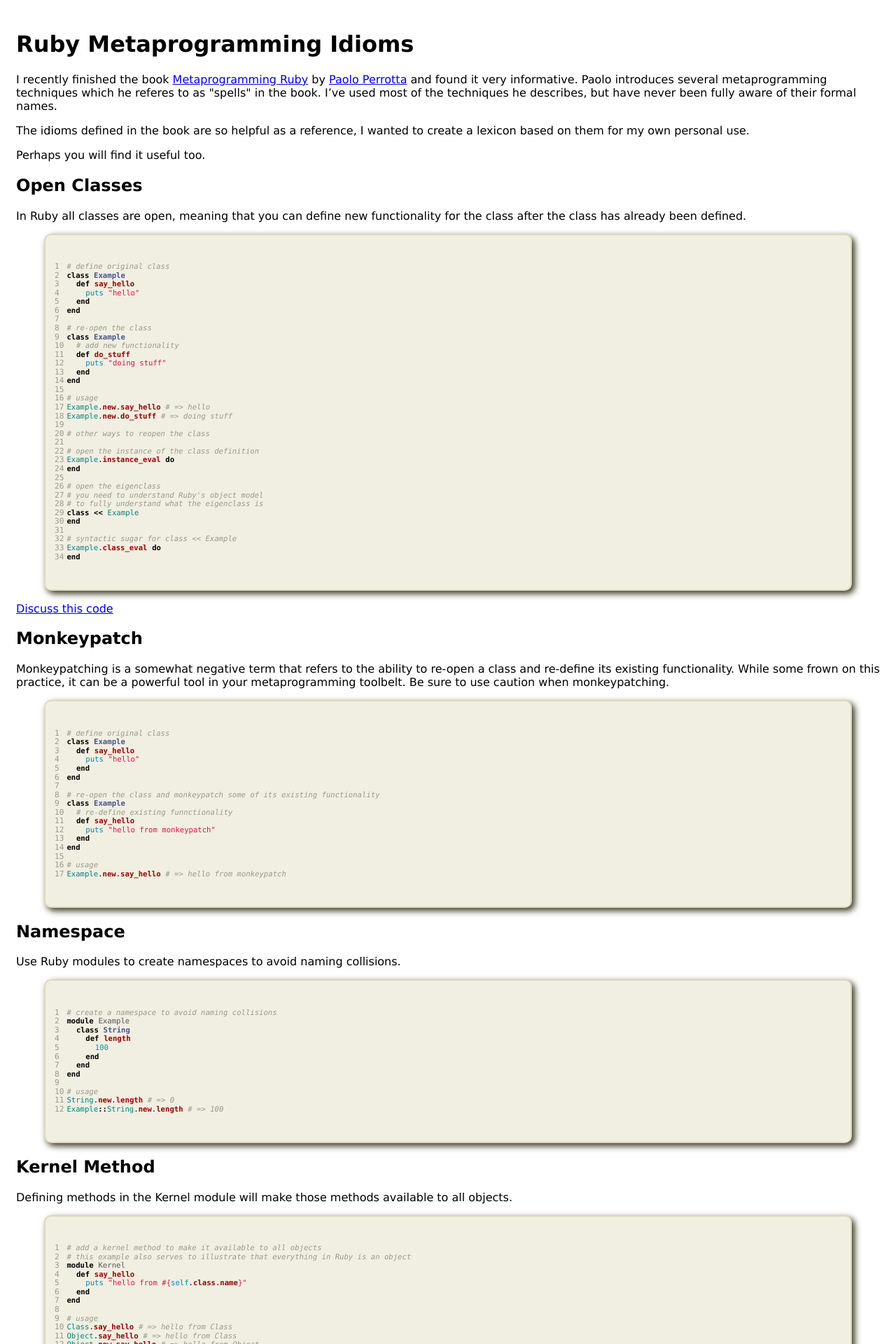
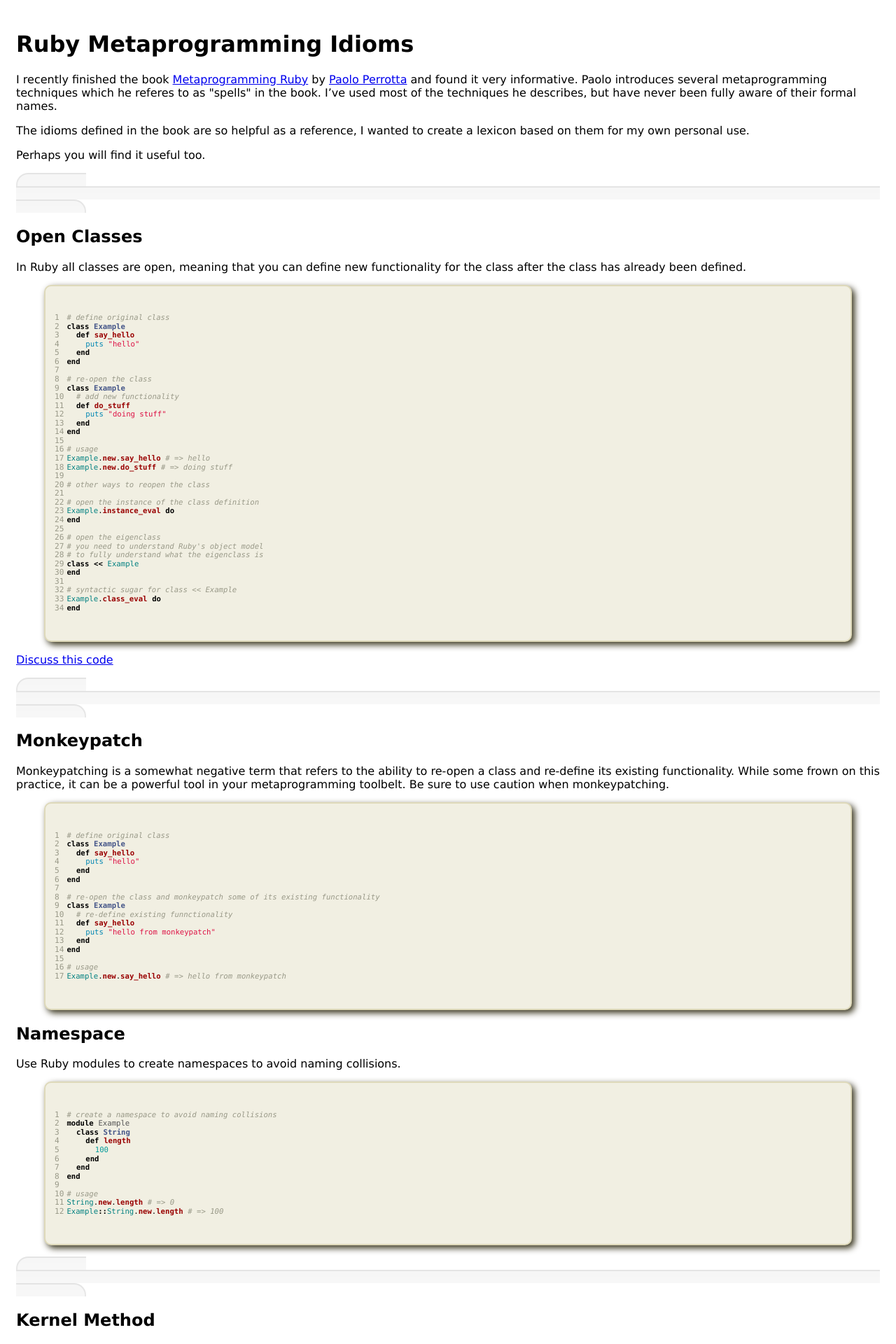
Before and after one commit to hopsoft/hopsoft.github.io, a Jekyll site: the page built from _posts/2011-01-11-ruby-metaprogramming-idioms.markdown, in a window 1280 px wide. Shown: the top 1920 px of the page at 70% size. Built offline with Jekyll 4.4.1, drawn with Linux system fonts in a browser that asks for light colours.

Commit message:
working on include

```diff
--- a/_includes/section_divider.html
+++ b/_includes/section_divider.html
@@ -1,5 +1,5 @@
 <div class="section_divider">
-  <div class="top_left"></div>
-  <div class="top"></div>
-  <div class="top_right"></div>
+  <div class="top_left">&nbsp;</div>
+  <div class="top">&nbsp;</div>
+  <div class="top_right">&nbsp;</div>
 </div>
--- a/_posts/2011-01-11-ruby-metaprogramming-idioms.markdown
+++ b/_posts/2011-01-11-ruby-metaprogramming-idioms.markdown
@@ -14,6 +14,7 @@ The idioms defined in the book are so helpful as a reference, I wanted to create
 Perhaps you will find it useful too.
 
 {% include section_divider.html %}
+
 <a name="open_classes"></a>
 ## Open Classes
 In Ruby all classes are open, meaning that you can define new functionality for the class after the class has already been defined.
```
